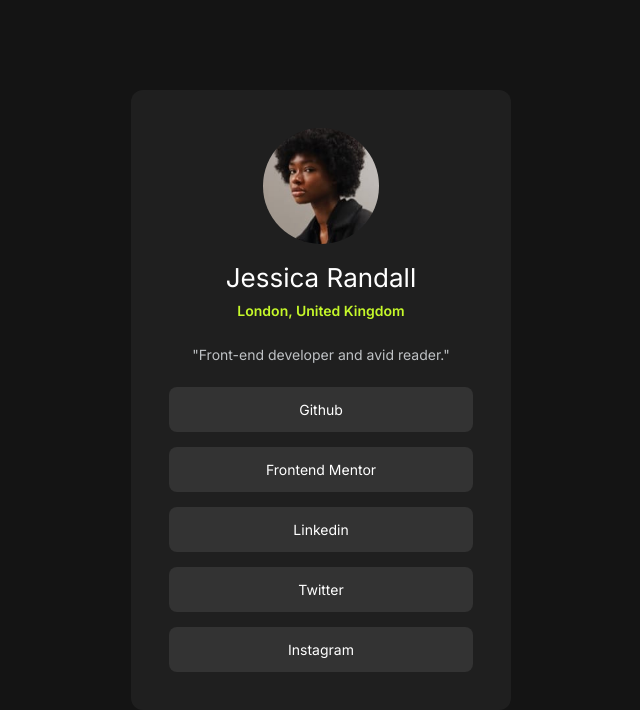
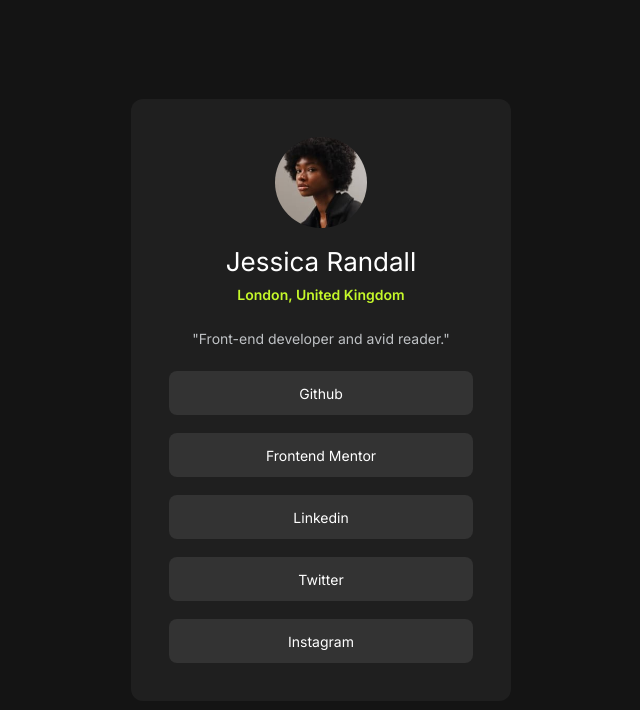
Before and after one commit to Shoaib-Bin-Rashid/Social-links-profile, a plain HTML site: page index.html in a window 1280 px wide. Shown: the whole page, without its empty margins (319-959 px from the left). Drawn offline with Linux system fonts and the light colour scheme; a web font is replaced by a local one.

Commit message:
Update style.css

```diff
--- a/style.css
+++ b/style.css
@@ -29,7 +29,7 @@ main{
 }
 
 .container img{
-    width: 38%;
+    width: 30%;
     height: auto;
     border-radius: 50%;
     margin-bottom: 18px;
@@ -57,7 +57,7 @@ h1.name{
     width: 100%;
     display: flex;
     flex-direction: column;
-    gap:15px;
+    gap:18px;
     font-size: 14px;
 
 }
@@ -65,7 +65,7 @@ h1.name{
 .box{
     width: 100%;
     height: 45px;
-    max-height: 6vh;
+    max-height: 5.5vh;
     display: flex;
     justify-content: center;
     align-items: center;
@@ -79,3 +79,9 @@ h1.name{
     cursor: url("assets/images/black_pointer.png"),pointer;
 
 }
+
+@media screen and (max-height:750px){
+    .social_links{
+        gap:10px;
+    }
+}
```
